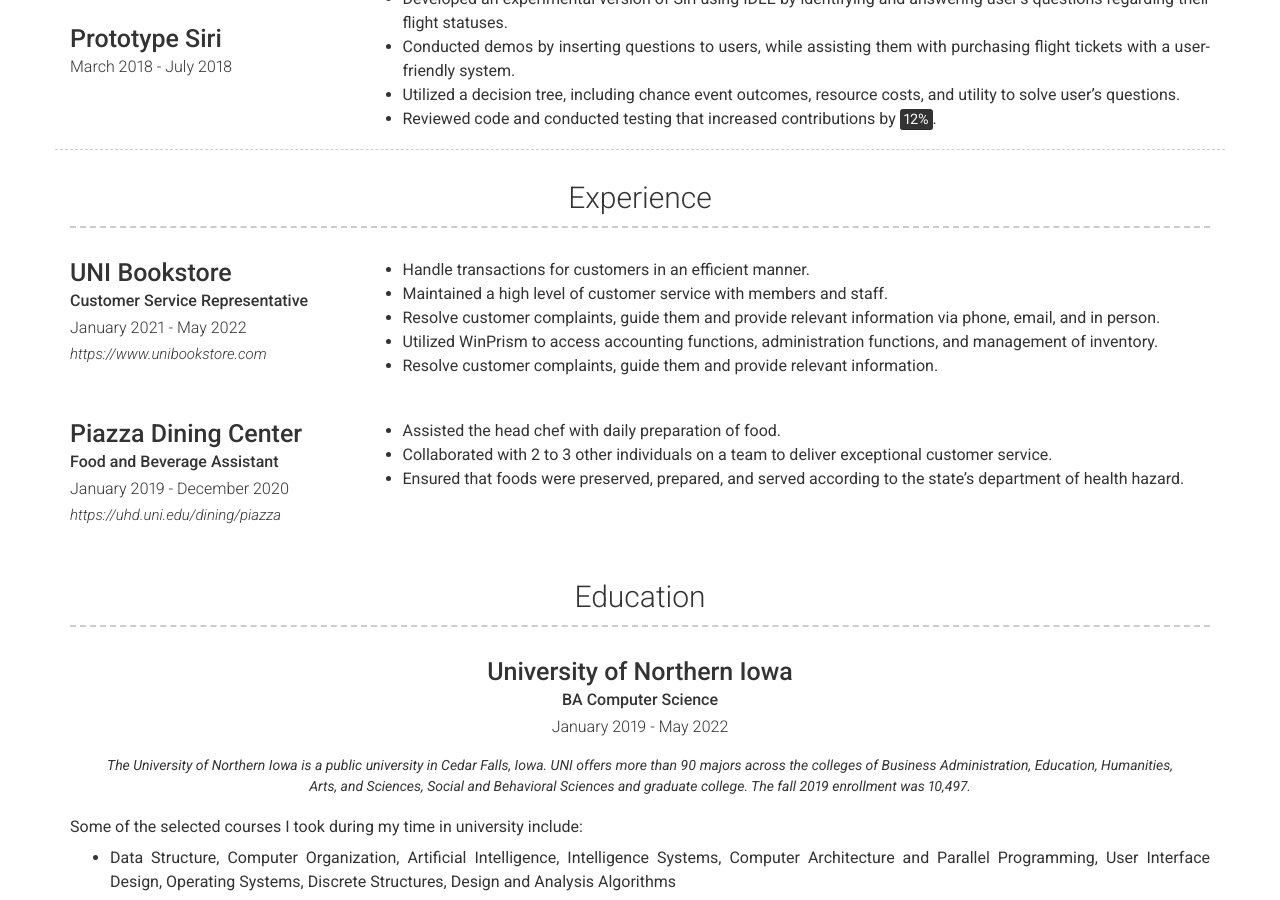
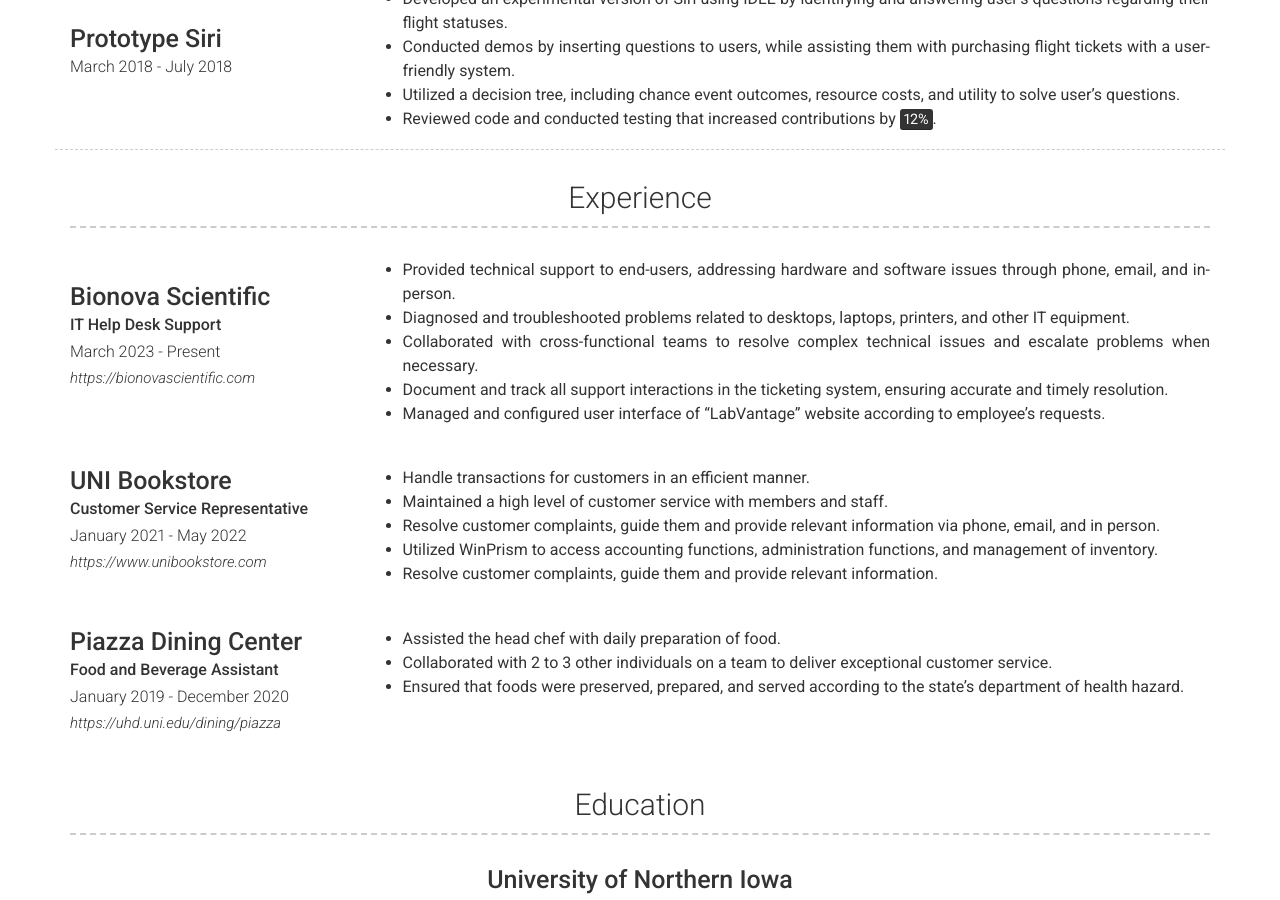
Before and after one commit to jugoh09/resume-website, a Jekyll site: the page built from index.md, in a window 1280 px wide and 900 px high, scrolled down 1077 px. Built offline with Jekyll 4.4.1, drawn with Linux system fonts in a browser that asks for light colours; nearby versions of some CDN libraries.

Commit message:
Update _config.yml

```diff
--- a/_config.yml
+++ b/_config.yml
@@ -150,6 +150,21 @@
     layout: list
     content:
       - layout: left
+        title: Bionova Scientific
+        sub_title: IT Help Desk Support
+        caption: March 2023 - Present
+        link: https://bionovascientific.com
+        # quote: >
+          # Short description of the company (optional)
+        description: | # this will include new lines to allow paragraphs
+          - Provided technical support to end-users, addressing hardware and software issues through phone, email, and in-person.
+          - Diagnosed and troubleshooted problems related to desktops, laptops, printers, and other IT equipment.
+          - Collaborated with cross-functional teams to resolve complex technical issues and escalate problems when necessary.
+          - Document and track all support interactions in the ticketing system, ensuring accurate and timely resolution.
+          - Managed and configured user interface of “LabVantage” website according to employee’s requests.
+
+
+      - layout: left
         title: UNI Bookstore
         sub_title: Customer Service Representative
         caption: January 2021 - May 2022
```
